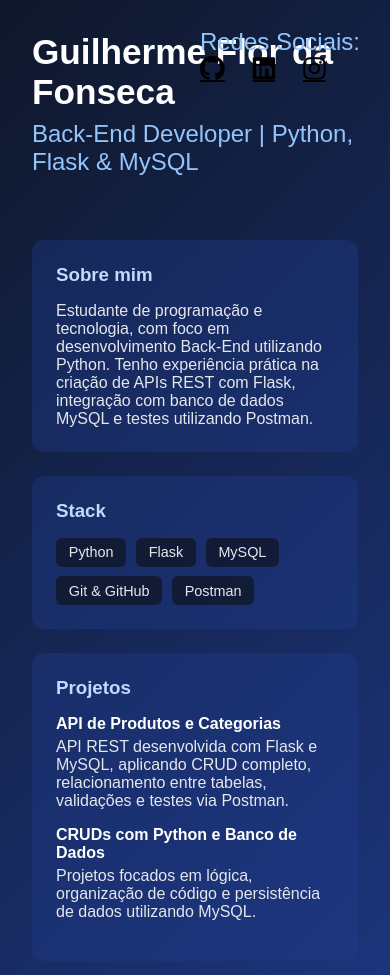
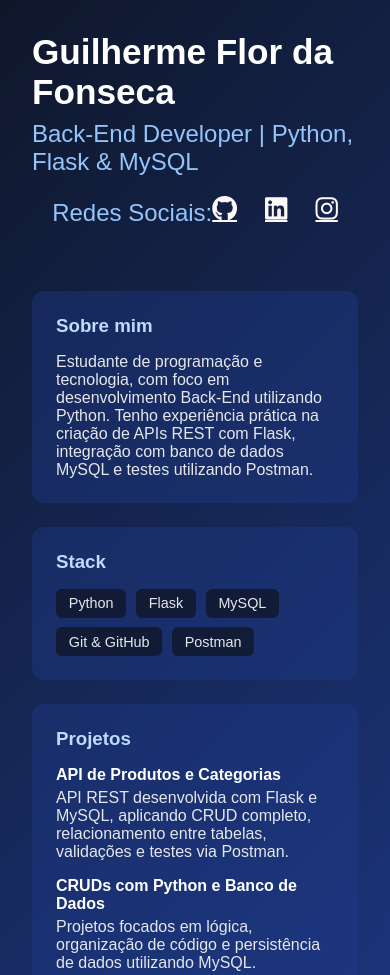
Before and after one commit to devguih2026/devguih2026.github.io, a plain HTML site: page index.html in a window 390 px wide. Shown: the top 975 px of the page. Drawn offline with Linux system fonts and the light colour scheme.

Commit message:
Deixando as redes sociais responsivas

```diff
--- a/style.css
+++ b/style.css
@@ -97,7 +97,7 @@ footer {
     align-items: center;
     justify-content: center;
 
-    color: #000000;
+    color: #fdf8f8;
     font-size: 1.6rem;
     line-height: 1;
 
@@ -108,3 +108,16 @@ footer {
     opacity: 0.8;
     transform: translateY(-2px);
 }
+
+@media (max-width: 768px) {
+    .contato {
+        position: static;       /* deixa de ser absoluto */
+        margin-top: 15px;
+        display: flex;
+        justify-content: center;
+    }
+
+    .contato-links {
+        justify-content: center;
+    }
+}
```
